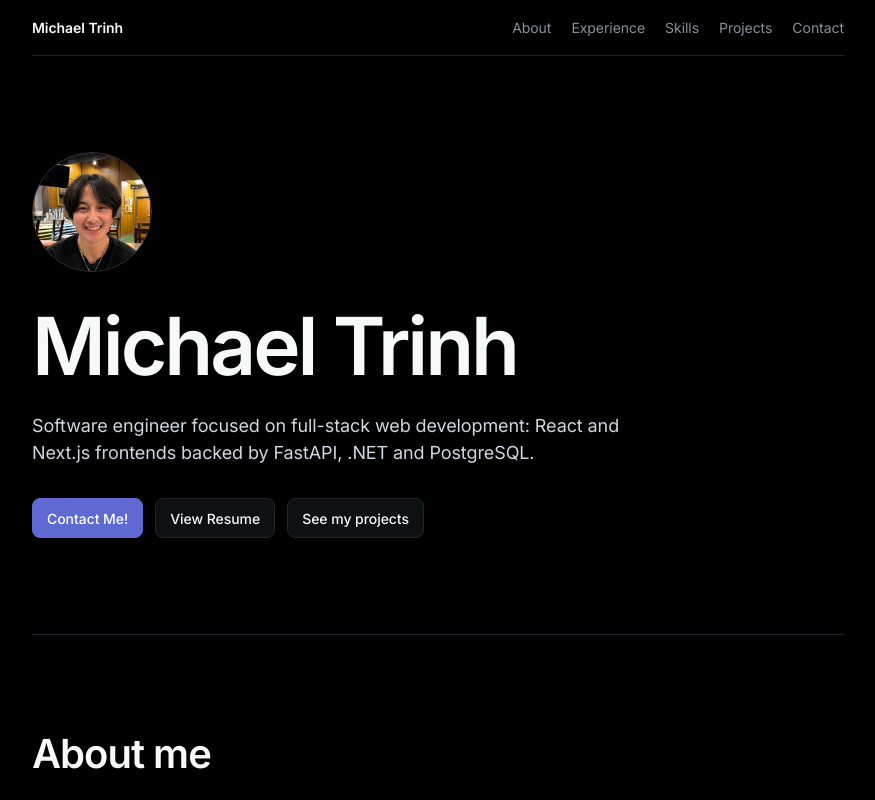
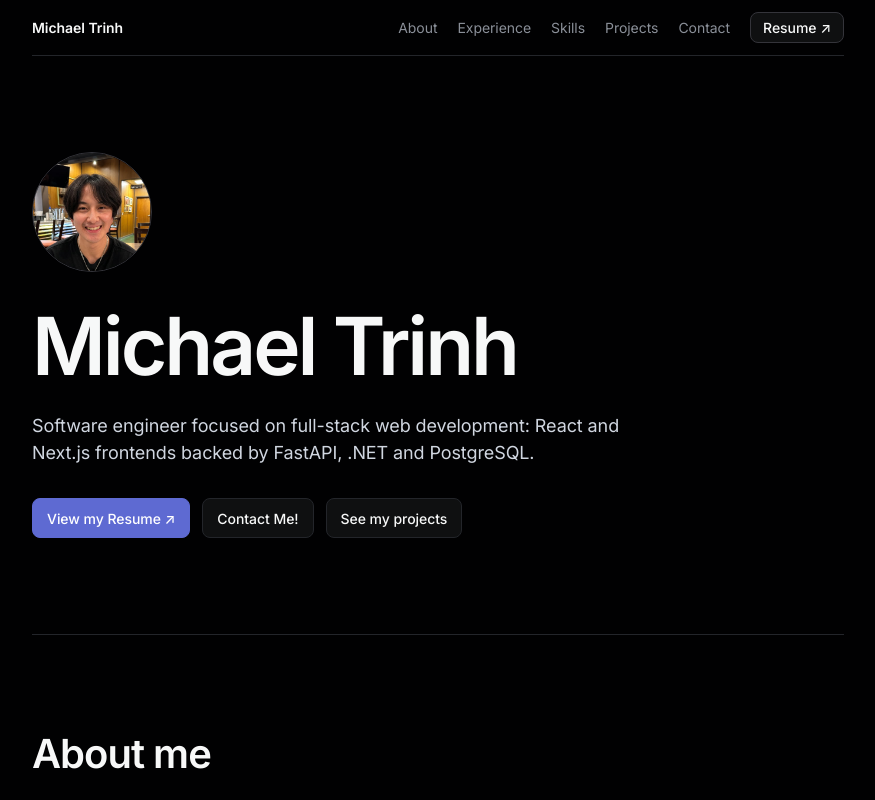
Before and after one commit to Mtrinh123/WebsitePersonal, a plain HTML site: page index.html in a window 1280 px wide. Shown: the top 800 px of the page, without its empty margins (202-1077 px from the left). Drawn offline with Linux system fonts and the light colour scheme.

Commit message:
final resume

```diff
--- a/index.html
+++ b/index.html
@@ -27,6 +27,7 @@
         <a href="#skills">Skills</a>
         <a href="#projects">Projects</a>
         <a href="#contact">Contact</a>
+        <a class="nav-resume" href="Michael_Trinh_Resume.pdf" target="_blank" rel="noopener">Resume ↗</a>
       </div>
     </nav>
 
@@ -38,8 +39,8 @@
         backed by FastAPI, .NET and PostgreSQL.
       </p>
       <div class="btns">
-        <a class="btn main" href="#contact">Contact Me!</a>
-        <a class="btn" href="Michael_Trinh_Resume.pdf" target="_blank" rel="noopener">View Resume</a>
+        <a class="btn main" href="Michael_Trinh_Resume.pdf" target="_blank" rel="noopener">View my Resume ↗</a>
+        <a class="btn" href="#contact">Contact Me!</a>
         <a class="btn" href="#projects">See my projects</a>
       </div>
     </header>
--- a/style.css
+++ b/style.css
@@ -101,6 +101,23 @@ nav a {
 
 nav a:hover {
   color: var(--ink);
+}
+
+nav div {
+  align-items: center;
+}
+
+nav a.nav-resume {
+  padding: 4px 12px;
+  border: 1px solid var(--hairline-strong);
+  border-radius: 8px;
+  background: var(--surface-1);
+  color: var(--ink);
+  font-weight: 500;
+}
+
+nav a.nav-resume:hover {
+  border-color: var(--primary);
 }
 
 footer {
```
Also changed, not shown: 2 other files.
